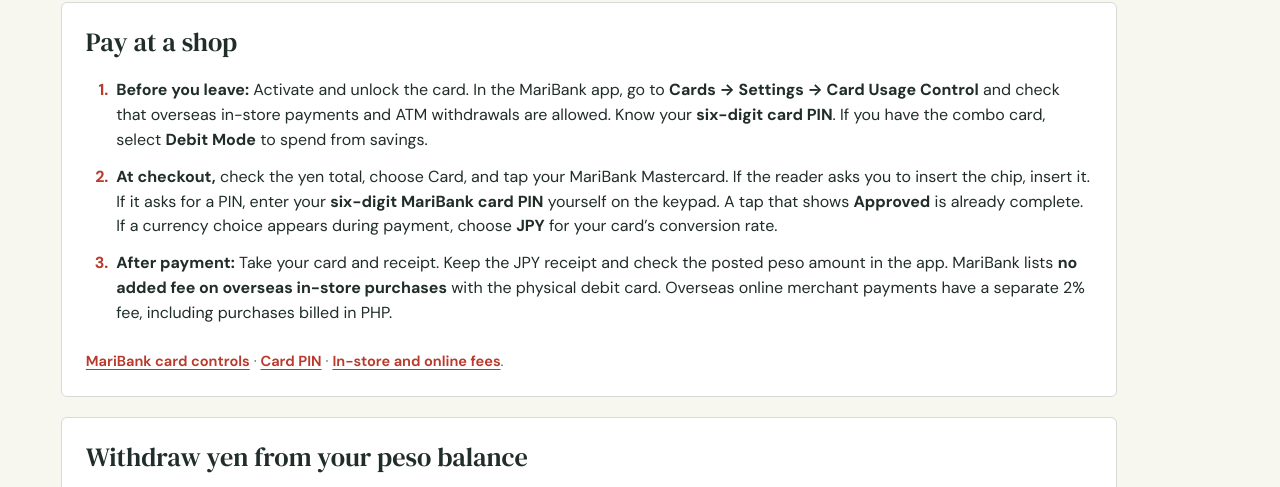
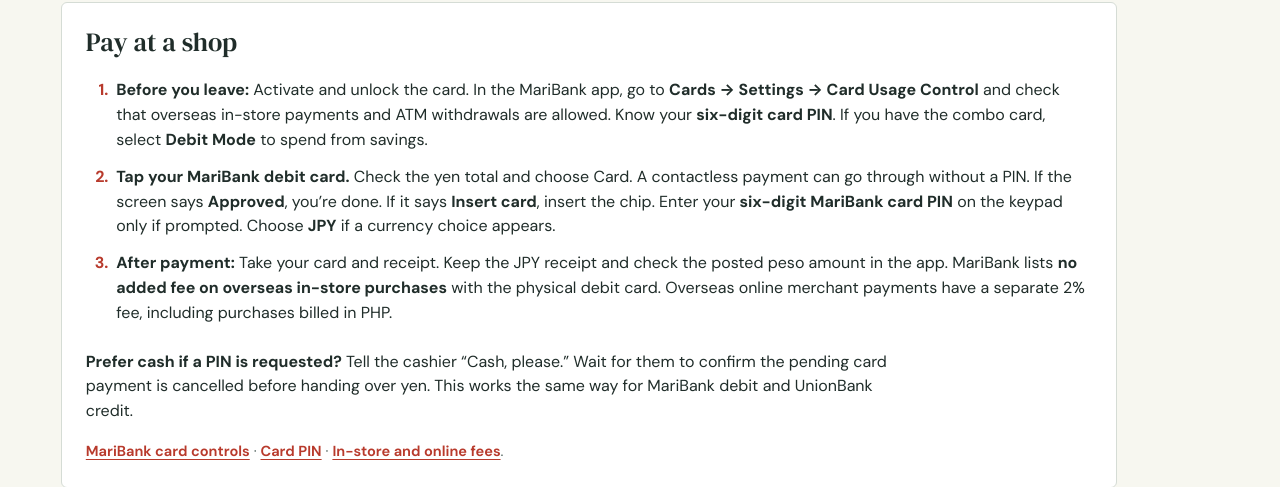
Before and after one commit to JeroTan/Japan-Trip, a website: page how-to.html in a window 1280 px wide. Shown: the part 2921-3408 px from the top of the page. Drawn offline with Linux system fonts and the light colour scheme.

Commit message:
Clarify when debit and credit taps need a PIN and how to switch to cash

```diff
--- a/how-to.html
+++ b/how-to.html
@@ -151,9 +151,10 @@
             <h3 id="maribank-store">Pay at a shop</h3>
             <ol class="howto-steps">
               <li><strong>Before you leave:</strong> Activate and unlock the card. In the MariBank app, go to <strong>Cards → Settings → Card Usage Control</strong> and check that overseas in-store payments and ATM withdrawals are allowed. Know your <strong>six-digit card PIN</strong>. If you have the combo card, select <strong>Debit Mode</strong> to spend from savings.</li>
-              <li><strong>At checkout,</strong> check the yen total, choose Card, and tap your MariBank Mastercard. If the reader asks you to insert the chip, insert it. If it asks for a PIN, enter your <strong>six-digit MariBank card PIN</strong> yourself on the keypad. A tap that shows <strong>Approved</strong> is already complete. If a currency choice appears during payment, choose <strong>JPY</strong> for your card’s conversion rate.</li>
+              <li id="maribank-checkout"><strong>Tap your MariBank debit card.</strong> Check the yen total and choose Card. A contactless payment can go through without a PIN. If the screen says <strong>Approved</strong>, you’re done. If it says <strong>Insert card</strong>, insert the chip. Enter your <strong>six-digit MariBank card PIN</strong> on the keypad only if prompted. Choose <strong>JPY</strong> if a currency choice appears.</li>
               <li><strong>After payment:</strong> Take your card and receipt. Keep the JPY receipt and check the posted peso amount in the app. MariBank lists <strong>no added fee on overseas in-store purchases</strong> with the physical debit card. Overseas online merchant payments have a separate 2% fee, including purchases billed in PHP.</li>
             </ol>
+            <p id="checkout-cash"><strong>Prefer cash if a PIN is requested?</strong> Tell the cashier “Cash, please.” Wait for them to confirm the pending card payment is cancelled before handing over yen. This works the same way for MariBank debit and UnionBank credit.</p>
             <p class="jt-footnote howto-sources"><a class="jt-link" href="https://www.maribank.ph/help-center/article/10271-can-i-disable-overseas-or-online-payments-from-my-maribank-debit-card">MariBank card controls</a> · <a class="jt-link" href="https://www.maribank.ph/help-center/article/10269-how-can-i-change-my-card-pin">Card PIN</a> · <a class="jt-link" href="https://www.maribank.ph/help-center/article/10255">In-store and online fees</a>.</p>
           </section>
 
@@ -189,7 +190,7 @@
         <p>With the <strong>UnionBank Rewards Secured Credit Card</strong>, your security deposit backs your credit limit. For example, the bank’s advertised 90% limit on a ₱20,000 deposit gives you ₱18,000 in credit. A shop purchase uses that available credit, and you still pay the monthly statement. <a href="https://www.unionbankph.com/rewards-secured">UnionBank’s secured card</a> · <a href="https://www.unionbankph.com/securedcard">Secured-card terms</a>.</p>
         <ol class="howto-steps">
           <li><strong>Before paying:</strong> Activate the physical card, check your available credit in UnionBank Online, and make sure international in-store purchases are enabled. Match the Visa or Mastercard logo on your card to the logo at the counter. Have your card PIN ready in case the reader asks. <a href="https://www.unionbankph.com/cards/credit-card/features/credit-card-security-and-protection/taptolock">UnionBank card controls</a>.</li>
-          <li><strong>At the register,</strong> check the yen amount, choose Card, then tap or insert. If the terminal asks for a PIN, enter your <strong>UnionBank credit card PIN</strong> yourself on the keypad. A tap that shows <strong>Approved</strong> is already complete. Choose <strong>one-time payment</strong> if offered installments and <strong>JPY</strong> if offered a currency choice. Save the receipt and check the posted PHP amount.</li>
+          <li id="unionbank-checkout"><strong>Tap your UnionBank credit card.</strong> Check the yen total and choose Card. If the tap shows <strong>Approved</strong>, you’re done without a PIN. The reader can still ask you to insert the chip and enter your <strong>UnionBank credit card PIN</strong> on the keypad. If you prefer, <a href="#checkout-cash">switch to cash before approval</a>. Choose <strong>one-time payment</strong> if offered installments and <strong>JPY</strong> if offered a currency choice. Save the receipt and check the posted PHP amount.</li>
           <li><strong>At billing time:</strong> Pay the full statement balance by the due date to avoid purchase interest on a normally paid-in-full account. The pledged deposit stays with the bank as collateral. For yen cash, use the MariBank debit procedure above. Withdrawing against an eligible UnionBank credit line is a <strong>cash advance</strong>, with a ₱200 bank fee, possible ATM fees and interest from the withdrawal date. <a href="https://www.unionbankph.com/cash-advance">UnionBank cash advance terms</a>.</li>
         </ol>
         <aside class="howto-note"><strong>What might a ¥5,000 purchase cost?</strong> If your issued card is <strong>UnionBank Rewards Visa Platinum</strong>, the published foreign-currency charge is up to <strong>3.525%</strong> of the converted amount. Using the same illustrative ₱0.40 rate, ¥5,000 converts to ₱2,000. At 3.525%, the fee is ₱70.50, for a total of ₱2,070.50. Check the exact card name on your statement before applying this example. Paying in PHP at a foreign terminal can still incur UnionBank’s 1% cross-border fee, on top of the merchant’s conversion.</aside>
```
